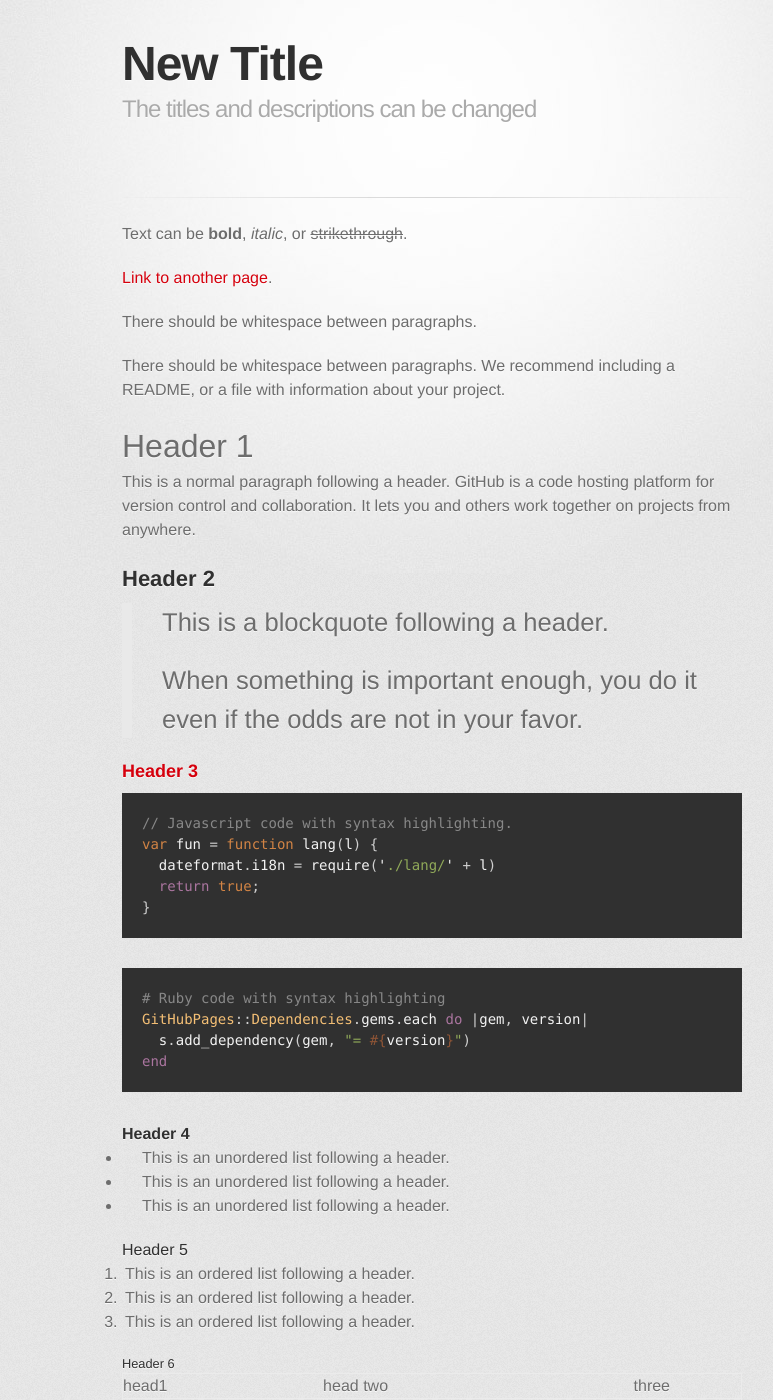
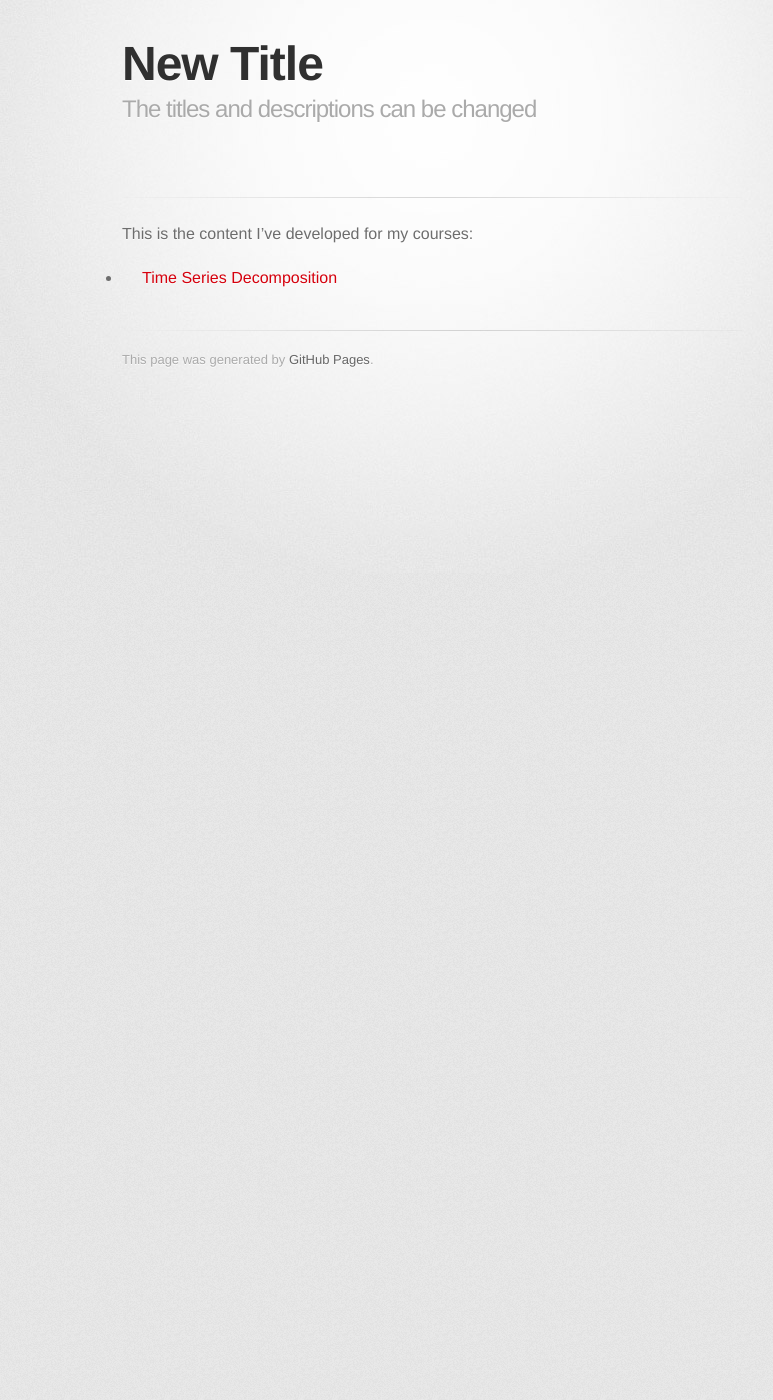
Before and after one commit to MariusSposato/MariusSposato.github.io, a Jekyll site: the page built from index.md, in a window 1280 px wide and 1400 px high. Shown: the whole window, without its empty margins (208-981 px from the left). Built offline with Jekyll 4.4.1, drawn with Linux system fonts in a browser that asks for light colours; some web fonts are replaced; our own code applies the rules of GitHub Pages for plain Markdown files; some of the changed text lies outside the part shown.

Commit message:
Update index.md

````diff
--- a/index.md
+++ b/index.md
@@ -3,122 +3,6 @@ title: New Title
 description: The titles and descriptions can be changed
 ---
 
-Text can be **bold**, _italic_, or ~~strikethrough~~.
+This is the content I've developed for my courses:
 
-[Link to another page](./another-page.html).
-
-There should be whitespace between paragraphs.
-
-There should be whitespace between paragraphs. We recommend including a README, or a file with information about your project.
-
-# Header 1
-
-This is a normal paragraph following a header. GitHub is a code hosting platform for version control and collaboration. It lets you and others work together on projects from anywhere.
-
-## Header 2
-
-> This is a blockquote following a header.
->
-> When something is important enough, you do it even if the odds are not in your favor.
-
-### Header 3
-
-```js
-// Javascript code with syntax highlighting.
-var fun = function lang(l) {
-  dateformat.i18n = require('./lang/' + l)
-  return true;
-}
-```
-
-```ruby
-# Ruby code with syntax highlighting
-GitHubPages::Dependencies.gems.each do |gem, version|
-  s.add_dependency(gem, "= #{version}")
-end
-```
-
-#### Header 4
-
-*   This is an unordered list following a header.
-*   This is an unordered list following a header.
-*   This is an unordered list following a header.
-
-##### Header 5
-
-1.  This is an ordered list following a header.
-2.  This is an ordered list following a header.
-3.  This is an ordered list following a header.
-
-###### Header 6
-
-| head1        | head two          | three |
-|:-------------|:------------------|:------|
-| ok           | good swedish fish | nice  |
-| out of stock | good and plenty   | nice  |
-| ok           | good `oreos`      | hmm   |
-| ok           | good `zoute` drop | yumm  |
-
-### There's a horizontal rule below this.
-
-* * *
-
-### Here is an unordered list:
-
-*   Item foo
-*   Item bar
-*   Item baz
-*   Item zip
-
-### And an ordered list:
-
-1.  Item one
-1.  Item two
-1.  Item three
-1.  Item four
-
-### And a nested list:
-
-- level 1 item
-  - level 2 item
-  - level 2 item
-    - level 3 item
-    - level 3 item
-- level 1 item
-  - level 2 item
-  - level 2 item
-  - level 2 item
-- level 1 item
-  - level 2 item
-  - level 2 item
-- level 1 item
-
-### Small image
-
-![Octocat](https://github.githubassets.com/images/icons/emoji/octocat.png)
-
-### Large image
-
-![Branching](https://guides.github.com/activities/hello-world/branching.png)
-
-
-### Definition lists can be used with HTML syntax.
-
-<dl>
-<dt>Name</dt>
-<dd>Godzilla</dd>
-<dt>Born</dt>
-<dd>1952</dd>
-<dt>Birthplace</dt>
-<dd>Japan</dd>
-<dt>Color</dt>
-<dd>Green</dd>
-</dl>
-
-```
-Long, single-line code blocks should not wrap. They should horizontally scroll if they are too long. This line should be long enough to demonstrate this.
-```
-
-```
-The final element.
-```
+- [Time Series Decomposition](/2022 Work/index.md)
````
